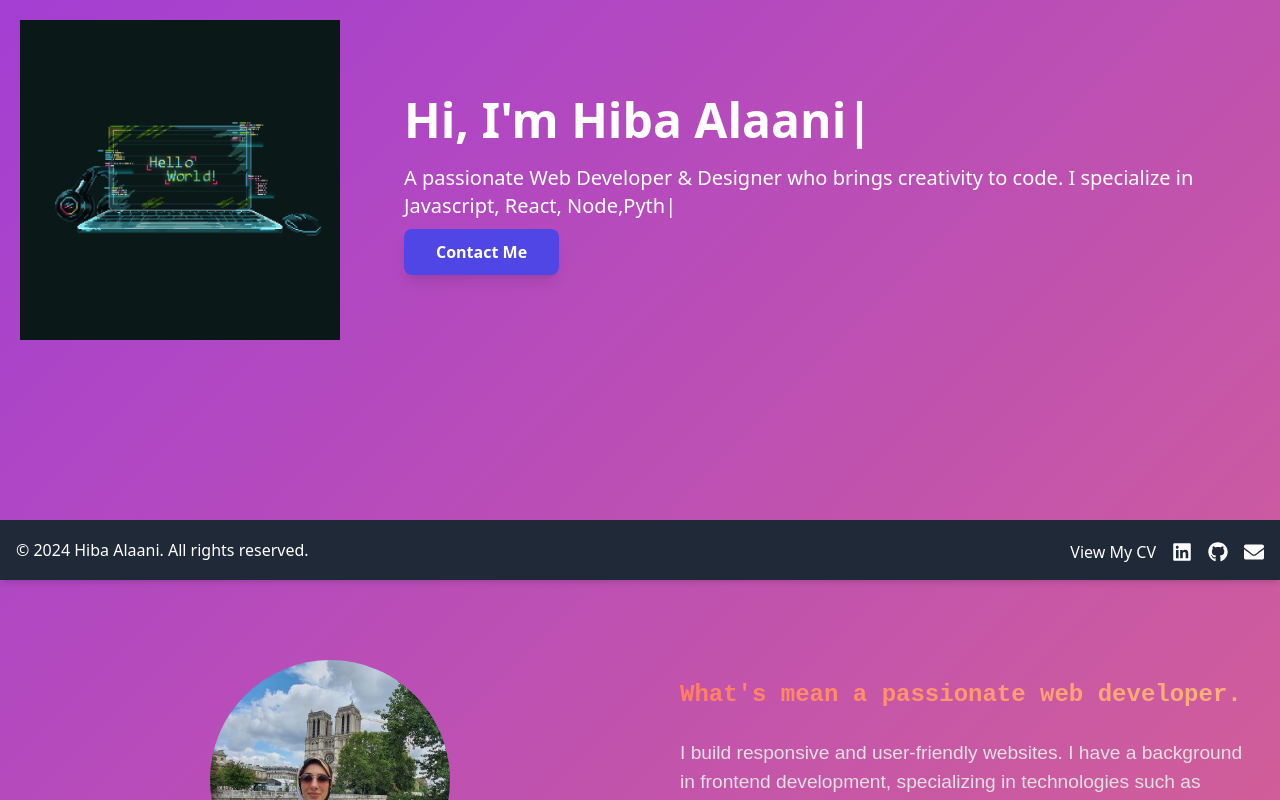
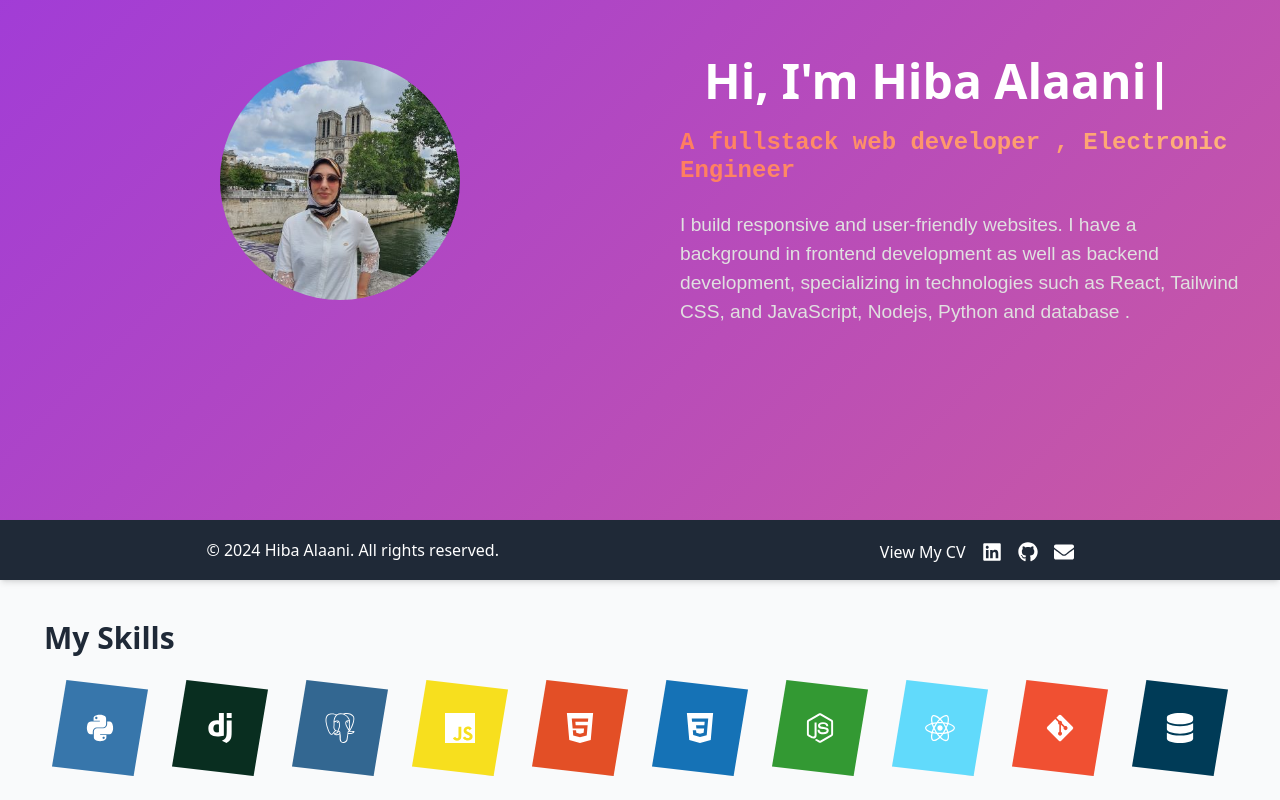
Before and after one commit to hibaalaani/eyes-animate, a React (Vite) app: page / in a window 1280 px wide. Shown: the part 220-1020 px from the top of the page. Built offline with nearby package versions, Linux system fonts and the light colour scheme.

Commit message:
update the skills

```diff
--- a/package.json
+++ b/package.json
@@ -44,6 +44,8 @@
 
     "react-scroll": "^1.9.0",
 
+    "react-typical": "^0.1.3",
+
     "tailwind": "^4.0.0",
 
     "vite": "^5.4.8"
--- /dev/null
+++ b/src/SkillsSection.css
@@ -0,0 +1,8 @@
+/* src/components/SkillsSection.css */
+.skill-icon {
+    transition: transform 0.2s ease-in-out, box-shadow 0.2s ease-in-out;
+  }
+  .skill-icon:hover {
+    transform: translateY(-5px);
+    box-shadow: 0 8px 15px rgba(0, 0, 0, 0.2);
+  }
--- a/src/components/Footer.jsx
+++ b/src/components/Footer.jsx
@@ -3,7 +3,7 @@ import { FaLinkedin, FaGithub, FaEnvelope } from 'react-icons/fa';
 
 const Footer = () => {
   return (
-    <footer className=" w-full footer-section text-white text-center p-4 fixed bottom-0 left-0 flex flex-col items-center space-y-3 md:space-y-1 md:flex-row md:justify-between bg-gray-800 shadow-md fixed w-full z-10">
+    <footer className=" w-full footer-section text-white text-center p-4 fixed bottom-0 left-0 flex flex-col items-center space-y-3 md:space-y-1 md:flex-row md:justify-around bg-gray-800 shadow-md fixed w-full z-10">
       {/* Copyright */}
       <p>© 2024 Hiba Alaani. All rights reserved.</p>
 
--- a/src/components/Navbar.jsx
+++ b/src/components/Navbar.jsx
@@ -52,12 +52,12 @@ const Navbar = () => {
           </ScrollLink>
           <span className="absolute bottom-0 left-0 w-full h-0.5 bg-transparent transition-all duration-300 group-hover:bg-white "></span>
         </li>
-        <li className='relative group'>
+        {/* <li className='relative group'>
           <ScrollLink to="about"  className={`${linkClasses} text-white hover:text-blue-400 transition-colors `}>
             About
           </ScrollLink>
           <span className="absolute bottom-0 left-0 w-full h-0.5 bg-transparent transition-all duration-300 group-hover:bg-white"></span>
-        </li>
+        </li> */}
 
           <li className='relative group'>
             <ScrollLink to="contact" smooth={true} duration={500}  className={`${linkClasses} text-white hover:text-blue-400 transition-colors `}>
--- /dev/null
+++ b/src/components/SkillsSection.jsx
@@ -0,0 +1,43 @@
+// src/components/SkillsSection.jsx
+import React from 'react';
+import { FaPython, FaNodeJs, FaReact, FaGitAlt, FaDatabase } from 'react-icons/fa';
+import { SiDjango, SiPostgresql, SiJavascript, SiHtml5, SiCss3 } from 'react-icons/si';
+import '../SkillsSection.css'
+const skills = [
+  { name: 'Python', icon: <FaPython />, color: '#3776AB' },
+  { name: 'Django', icon: <SiDjango />, color: '#092E20' },
+  { name: 'PostgreSQL', icon: <SiPostgresql />, color: '#336791' },
+  { name: 'JavaScript', icon: <SiJavascript />, color: '#F7DF1E' },
+  { name: 'HTML5', icon: <SiHtml5 />, color: '#E34F26' },
+  { name: 'CSS3', icon: <SiCss3 />, color: '#1572B6' },
+  { name: 'Node.js', icon: <FaNodeJs />, color: '#339933' },
+  { name: 'React', icon: <FaReact />, color: '#61DAFB' },
+  { name: 'Git', icon: <FaGitAlt />, color: '#F05032' },
+  { name: 'SQL', icon: <FaDatabase />, color: '#003B57' },
+];
+
+const SkillsSection = () => {
+  return (
+    <section className="py-10 bg-gray-50">
+      <div className="container mx-auto px-6">
+        <h2 className="text-3xl font-bold text-gray-800 mb-6">My Skills</h2>
+        <div className="flex flex-wrap justify-center gap-6">
+          {skills.map((skill, index) => (
+            <div
+              key={index}
+              className="flex flex-col items-center justify-center w-20 h-20 md:w-24 md:h-24 bg-white rounded-lg shadow-md transition-transform transform hover:scale-105"
+              style={{
+                backgroundColor: skill.color,
+                clipPath: 'polygon(15% 0%, 100% 10%, 85% 100%, 0% 90%)', // Custom shape
+              }}
+            >
+              <div className="text-white text-3xl">{skill.icon}</div>
+            </div>
+          ))}
+        </div>
+      </div>
+    </section>
+  );
+};
+
+export default SkillsSection;
--- a/src/pages/About.jsx
+++ b/src/pages/About.jsx
@@ -1,13 +1,14 @@
 import React , {useState, useEffect} from 'react';
 import AnimatedBackground from '../components/AnimatedBackground';
 import ME from '../assets/20220801_size.jpg'
+import Typical from 'react-typical';
 
 const About = () => {
 
-  const [text, setText] = useState("");
-  const name = "Hello I'm Hiba ALaani, a passionate web developer with a keen interest working with Python ,building websites responsive and user-friendly websites.Specializing in technologies such as React, Tailwind CSS, and JavaScript. In backend , I'm specializing in Python , Nodejs as well as Database"
-   // Replace with your name
-  const speed = 150; // Speed in
+  // const [text, setText] = useState("");
+  // const name = "Hello I'm Hiba ALaani, a passionate web developer with a keen interest working with Python ,building websites responsive and user-friendly websites.Specializing in technologies such as React, Tailwind CSS, and JavaScript. In backend , I'm specializing in Python , Nodejs as well as Database"
+  //  // Replace with your name
+  // const speed = 150; // Speed in
 
 
 
@@ -29,13 +30,19 @@ const About = () => {
 
           {/* Text Section */}
           <div className="w-full md:w-1/2 md:pl-10 mt-10 md:mt-0">
+          <div className="flex-1 text-left space-y-5 p-6 bg-opacity-30 rounded-xl text-white">
+                <h1 className="text-5xl font-bold">
+            <Typical steps={['Hi, I\'m Hiba Alaani', 1000]} />
+          </h1>
+          </div>
 
+             <div className="text-writer text-xl font-bold ">
 
-             <div className="text-writer">
-    What's mean a passionate web developer.
+             <Typical steps={['A fullstack web developer , Electronic Engineer', 1000]} />
+
   </div>
   <p className="about-paragraph">
-    I build responsive and user-friendly websites. I have a background in frontend development, specializing in technologies such as React, Tailwind CSS, and JavaScript. I'm constantly exploring new ways to improve my skills and keep up with the latest trends in web development.
+    I build responsive and user-friendly websites. I have a background in frontend development as well as backend development, specializing in technologies such as React, Tailwind CSS, and JavaScript, Nodejs, Python and database .
   </p>
 
 
--- a/src/pages/Contact.jsx
+++ b/src/pages/Contact.jsx
@@ -51,7 +51,7 @@ const Contact = () => {
         <h2 className="text-4xl font-bold text-center mb-10 text-white">Contact Me</h2>
         <form onSubmit={handleSubmit} className="max-w-lg mx-auto">
           <div className="mb-4">
-            <label htmlFor="name" className="block text-lg font-medium text-gray-400">Name</label>
+            <label htmlFor="name" className="block text-lg font-medium text-white">Name</label>
             <input
               type="text"
               id="name"
@@ -63,7 +63,7 @@ const Contact = () => {
             />
           </div>
           <div className="mb-4">
-            <label htmlFor="email" className="block text-lg font-medium text-gray-400">Email</label>
+            <label htmlFor="email" className="block text-lg font-medium text-white">Email</label>
             <input
               type="email"
               id="email"
@@ -75,7 +75,7 @@ const Contact = () => {
             />
           </div>
           <div className="mb-6">
-            <label htmlFor="message" className="block text-lg font-medium text-gray-400">Message</label>
+            <label htmlFor="message" className="block text-lg font-medium text-white">Message</label>
             <textarea
               id="message"
               value={formData.message}
--- a/src/pages/LandingPage.jsx
+++ b/src/pages/LandingPage.jsx
@@ -9,6 +9,7 @@ import WigglyBackground from "../components/WigglyBackground";
 import Ilistra from "../assets/woman.jpg"
 import FaceSvg from "./FaceSvg";
 import Typical from 'react-typical';
+import SkillsSection from "../components/SkillsSection";
 const LandingPage = () => {
   useEffect(() => {
     const face = document.getElementById("face");
@@ -71,20 +72,28 @@ const LandingPage = () => {
 
 <section className="fade-in container mx-auto flex flex-col items-start justify-center min-h-screen p-15">
   <div className="flex flex-col md:flex-row items-center items-center space-x-10">
+
+
+  <Element name="about"className="">
+
+<div className="fade-in flex flex-wrap justify-center gap-8">
+ <About />
+</div>
+</Element>
              {/* Right Image Section */}
-        <div className="relative w-1/2 h-1/2 md:w-80 md:h-80">
+        {/* <div className="relative w-1/2 h-1/2 md:w-80 md:h-80"> */}
           {/* Illustration */}
-          <img
+          {/* <img
             src={HeroImage} // Replace with actual path
             alt="Img of Hiba"
             className="w-full h-full"
             id="face"
           />
+          */}
 
 
-
-      </div>
-                <div className="flex-1 text-left space-y-5 p-6 bg-opacity-30 rounded-xl text-white">
+      {/* </div> */}
+                {/* <div className="flex-1 text-left space-y-5 p-6 bg-opacity-30 rounded-xl text-white">
                 <h1 className="text-5xl font-bold">
             <Typical steps={['Hi, I\'m Hiba Alaani', 1000]} />
           </h1>
@@ -113,17 +122,12 @@ const LandingPage = () => {
                     >
                         Contact Me
                     </Link></div>
-                </div>
+                </div>*/}
            </div>
         </section>
+        <SkillsSection />
+      {/* About Section */}
 
-      {/* About Section */}
-      <Element name="about"className="">
-
-         <div className="fade-in flex flex-wrap justify-center gap-8">
-          <About />
-       </div>
-      </Element>
 
       {/* Portfolio Projects Section */}
       <Element name="projects">
```
